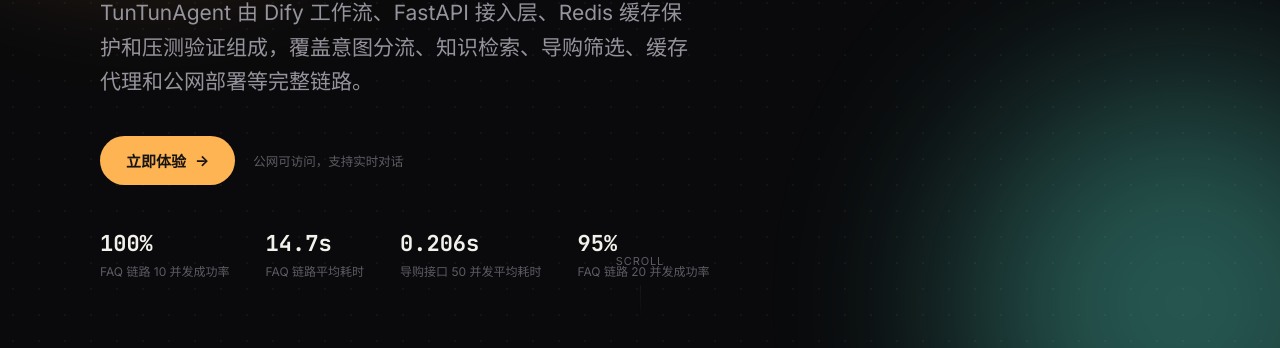
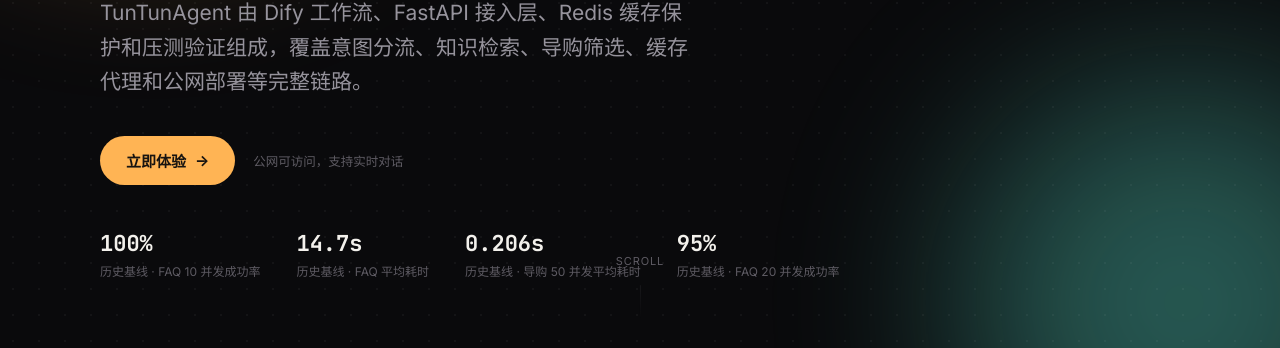
Before and after one commit to Yuan1cMax/TunTunAgent, a plain HTML site: page index.html in a window 1280 px wide. Shown: the part 452-800 px from the top of the page. Drawn offline with Linux system fonts and the light colour scheme.

```diff
--- a/index.html
+++ b/index.html
@@ -359,10 +359,10 @@
       <span class="hero-cta-note">公网可访问，支持实时对话</span>
     </div>
     <div class="hero-meta">
-      <div><span class="num mono">100%</span><span class="lbl">FAQ 链路 10 并发成功率</span></div>
-      <div><span class="num mono">14.7s</span><span class="lbl">FAQ 链路平均耗时</span></div>
-      <div><span class="num mono">0.206s</span><span class="lbl">导购接口 50 并发平均耗时</span></div>
-      <div><span class="num mono">95%</span><span class="lbl">FAQ 链路 20 并发成功率</span></div>
+      <div><span class="num mono">100%</span><span class="lbl">历史基线 · FAQ 10 并发成功率</span></div>
+      <div><span class="num mono">14.7s</span><span class="lbl">历史基线 · FAQ 平均耗时</span></div>
+      <div><span class="num mono">0.206s</span><span class="lbl">历史基线 · 导购 50 并发平均耗时</span></div>
+      <div><span class="num mono">95%</span><span class="lbl">历史基线 · FAQ 20 并发成功率</span></div>
     </div>
   </div>
   <div class="scroll-cue"><span>SCROLL</span><span class="line"></span></div>
@@ -612,10 +612,10 @@
 <section class="metrics" id="metrics">
   <div class="wrap" style="padding:0;">
     <div class="metrics-grid">
-      <div class="metric-cell reveal"><div class="metric-num mono">100<span class="unit">%</span></div><div class="metric-lbl">FAQ 链路 10 并发成功率</div></div>
-      <div class="metric-cell reveal d1"><div class="metric-num mono">14.7<span class="unit">s</span></div><div class="metric-lbl">FAQ 链路平均耗时</div></div>
-      <div class="metric-cell reveal d2"><div class="metric-num mono">22.3<span class="unit">s</span></div><div class="metric-lbl">导购链路平均耗时</div></div>
-      <div class="metric-cell reveal d3"><div class="metric-num mono">95<span class="unit">%</span></div><div class="metric-lbl">FAQ 链路 20 并发边界验证</div></div>
+      <div class="metric-cell reveal"><div class="metric-num mono">100<span class="unit">%</span></div><div class="metric-lbl">历史基线 · FAQ 10 并发成功率</div></div>
+      <div class="metric-cell reveal d1"><div class="metric-num mono">14.7<span class="unit">s</span></div><div class="metric-lbl">历史基线 · FAQ 平均耗时</div></div>
+      <div class="metric-cell reveal d2"><div class="metric-num mono">22.3<span class="unit">s</span></div><div class="metric-lbl">历史基线 · 导购平均耗时</div></div>
+      <div class="metric-cell reveal d3"><div class="metric-num mono">95<span class="unit">%</span></div><div class="metric-lbl">历史基线 · FAQ 20 并发边界验证</div></div>
     </div>
   </div>
 </section>
```
Also changed, not shown: 1 other file.
